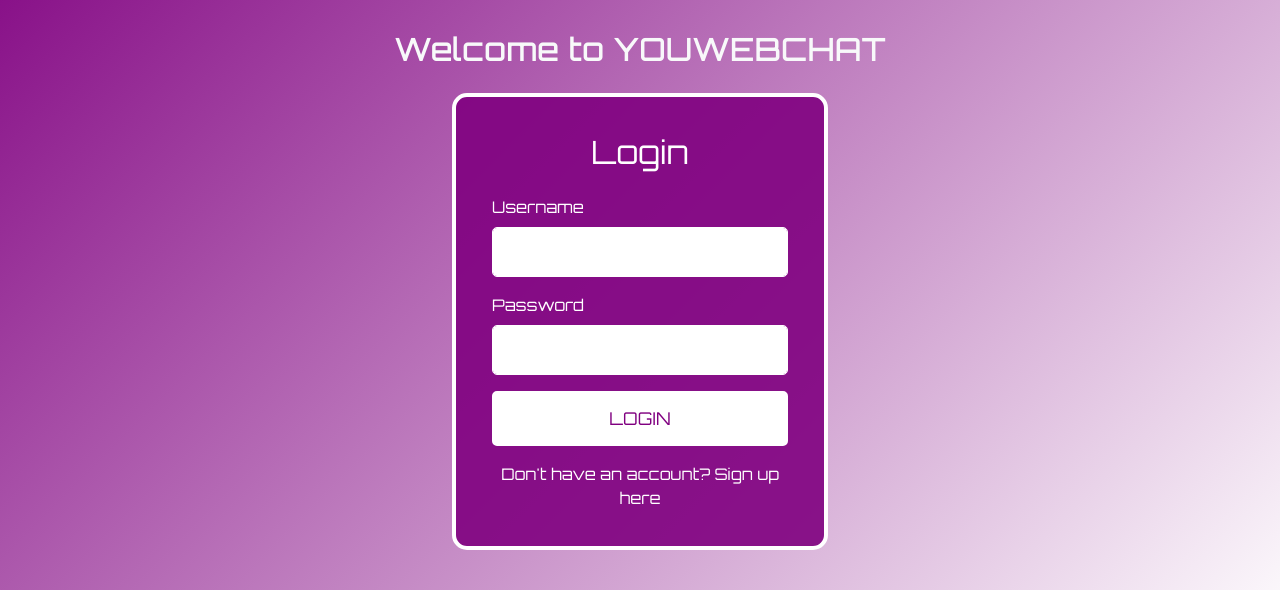
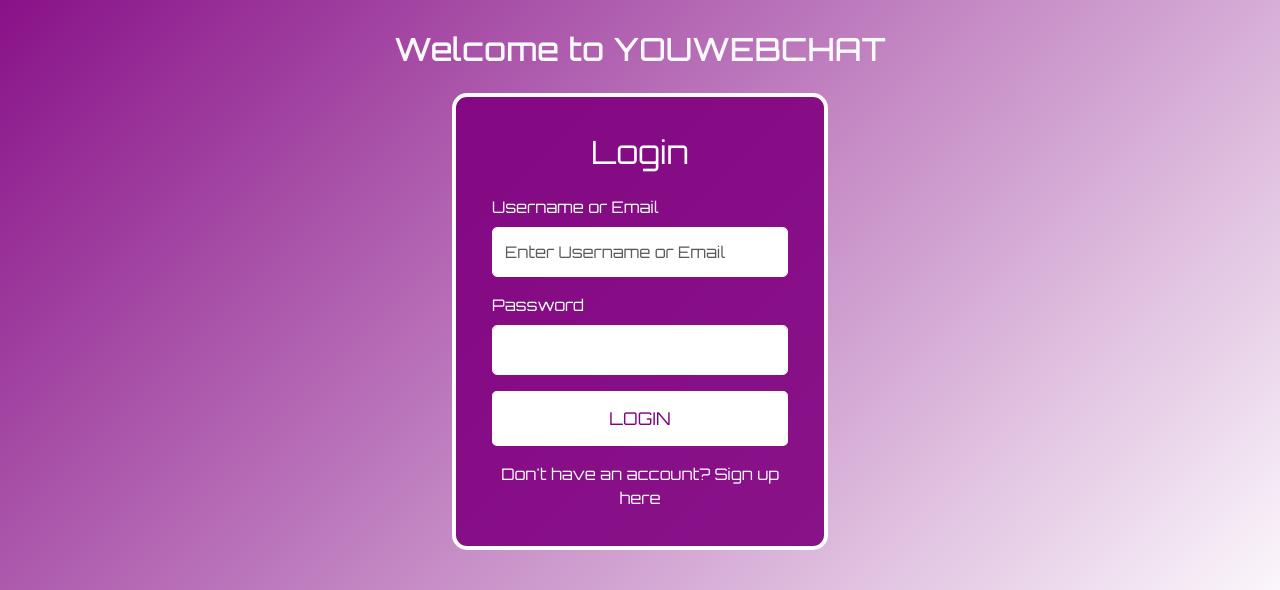
Before and after one commit to MoTECH01111/WEBCHAT---SF--PRO, a Flask app: page /login in a window 1280 px wide. Shown: the part 140-730 px from the top of the page. Run offline with Flask 3, Linux system fonts and the light colour scheme.

Commit message:
Hashing for Email, Database, and digital sig code
Added in Database
Queries that were needed
Digital signature code with public and private keys
Salt and hashing for emails

```diff
--- /dev/null
+++ b/-- SQLite.sql
@@ -0,0 +1,2 @@
+-- SQLite
+ALTER TABLE messages ADD COLUMN signature TEXT;
--- /dev/null
+++ b/-- SQLiteEmail add to users.sql
@@ -0,0 +1,2 @@
+-- SQLite
+ALTER TABLE users ADD COLUMN email TEXT;
--- a/Templates/login.html
+++ b/Templates/login.html
@@ -18,8 +18,9 @@
                         <h5 class="card-title text-center mb-4 custom-color2 display-6 fw-normal">Login</h5>
                         <form class="login_login-form" action="/login" method="POST">
                             <div class="mb-3">
-                                <label for="username" class="form-label">Username</label>
-                                <input type="username" class="form-control" id="username" name="username" required>
+                                <label for="login" class="form-label">Username or Email</label>
+                                <!-- Changed name="username" to name="login" -->
+                                <input type="text" class="form-control" id="login" name="login" placeholder="Enter Username or Email" required>
                             </div>
                             <div class="mb-3">
                                 <label for="password" class="form-label">Password</label>
--- a/app.py
+++ b/app.py
@@ -1,47 +1,114 @@
-from flask import Flask, render_template, request, redirect, url_for, session, jsonify
 from werkzeug.security import generate_password_hash, check_password_hash
 from werkzeug.utils import secure_filename
-from werkzeug.security import generate_password_hash, check_password_hash
 from cryptography.fernet import Fernet
+from cryptography.hazmat.primitives.asymmetric import rsa, padding
+from cryptography.hazmat.primitives import serialization, hashes
+from hashlib import sha256
 import sqlite3
 import os
+from flask import Flask, session, redirect, url_for, request, render_template, jsonify
 from flask_socketio import SocketIO, emit, join_room, leave_room
 
 app = Flask(__name__)
 app.secret_key = os.urandom(24)
 
-# Initialize Flask-SocketIO
 socketio = SocketIO(app)
 active_users = set()
 
-# Generate a Fernet encryption key
+#To generate the Fernet encryption key
 encryption_key = Fernet.generate_key()
 cipher_suite = Fernet(encryption_key)
 
-# Database setup
+#Alexandra did this for
+#To Generate a hash with a random salt to encrypt emails
+def hash_with_salt(data):
+    salt = os.urandom(16)  #To generate a 16-byte salt at random
+    salted_data = salt + data.encode()
+    hashed_data = sha256(salted_data).hexdigest()
+    return salt, hashed_data
+
+#To verify data with the stored hash and salt in the database
+def verify_with_salt(salt, data, hashed_data):
+    return sha256(salt + data.encode()).hexdigest() == hashed_data
+
+#RSA key generation with serialization and storage for public and private keys
+def generate_rsa_keypair():
+    private_key = rsa.generate_private_key(public_exponent=65537, key_size=2048)
+    public_key = private_key.public_key()
+    return private_key, public_key
+
+def serialize_key(key, private=False):
+    if private:
+        return key.private_bytes(
+            encoding=serialization.Encoding.PEM,
+            format=serialization.PrivateFormat.PKCS8,
+            encryption_algorithm=serialization.NoEncryption()
+        )
+    else:
+        return key.public_bytes(
+            encoding=serialization.Encoding.PEM,
+            format=serialization.PublicFormat.SubjectPublicKeyInfo
+        )
+
+def store_keys(username, private_key, public_key):
+    with open(f"{username}_private_key.pem", "wb") as private_file:
+        private_file.write(serialize_key(private_key, private=True))
+    with open(f"{username}_public_key.pem", "wb") as public_file:
+        public_file.write(serialize_key(public_key))
+
+#To encrypt and decrypt messages
+def encrypt_message(message):
+    return cipher_suite.encrypt(message.encode()).decode()
+
+def decrypt_message(encrypted_message):
+    return cipher_suite.decrypt(encrypted_message.encode()).decode()
+
+#sign and verify messages for the digital signatures done by Alexandra
+def sign_message(private_key_path, message):
+    with open(private_key_path, "rb") as key_file:
+        private_key = serialization.load_pem_private_key(key_file.read(), password=None)
+    signature = private_key.sign(
+        message.encode(),
+        padding.PSS(mgf=padding.MGF1(hashes.SHA256()), salt_length=padding.PSS.MAX_LENGTH),
+        hashes.SHA256()
+    )
+    return signature
+
+def verify_signature(public_key_path, message, signature):
+    with open(public_key_path, "rb") as key_file:
+        public_key = serialization.load_pem_public_key(key_file.read())
+    try:
+        public_key.verify(
+            signature,
+            message.encode(),
+            padding.PSS(mgf=padding.MGF1(hashes.SHA256()), salt_length=padding.PSS.MAX_LENGTH),
+            hashes.SHA256()
+        )
+        return True
+    except Exception:
+        return False
+
+#Database setup connection and database done by Alexandra
 def init_db():
     conn = sqlite3.connect("chat.db")
     cursor = conn.cursor()
     cursor.execute('''CREATE TABLE IF NOT EXISTS users (
-                        id INTEGER PRIMARY KEY AUTOINCREMENT,
-                        username TEXT UNIQUE NOT NULL,
-                        password TEXT NOT NULL)''')
+                    id INTEGER PRIMARY KEY AUTOINCREMENT,
+                    username TEXT UNIQUE NOT NULL,
+                    password TEXT NOT NULL,
+                    email TEXT UNIQUE NOT NULL)''')
+
     cursor.execute('''CREATE TABLE IF NOT EXISTS messages (
                         id INTEGER PRIMARY KEY AUTOINCREMENT,
                         sender TEXT NOT NULL,
                         receiver TEXT NOT NULL,
-                        message TEXT NOT NULL)''')
+                        message TEXT NOT NULL,
+                        signature TEXT NOT NULL)''')
+    cursor.execute('''CREATE TABLE IF NOT EXISTS user_salts (
+                        username TEXT PRIMARY KEY,
+                        email_salt TEXT NOT NULL)''')
     conn.commit()
     conn.close()
-
-# Encrypt function for messages
-def encrypt_message(message, username):
-    return cipher_suite.encrypt(f"{username}:{message}".encode()).decode()
-
-# Decrypt function for messages
-def decrypt_message(encrypted_message):
-    decrypted = cipher_suite.decrypt(encrypted_message.encode()).decode()
-    return decrypted.split(":", 1)[1]  # Return only the message part
 
 @app.route('/')
 def home():
@@ -49,123 +116,128 @@ def home():
 
 @app.route('/register', methods=['GET', 'POST'])
 def register():
-    # Check if the user is already logged in, if so, redirect to the chat page
     if 'username' in session:
         return redirect(url_for('chat'))
 
     if request.method == 'POST':
         username = request.form['username']
+        email = request.form['email']
+        #This will get the plain text password from the system
+        #(generate_password_hash()) this uses secure hashing algorithm to convert the plain text password
         password = generate_password_hash(request.form['password'])
+        private_key, public_key = generate_rsa_keypair()
+        email_salt, hashed_email = hash_with_salt(email)
 
         try:
             conn = sqlite3.connect("chat.db")
             cursor = conn.cursor()
-            cursor.execute("INSERT INTO users (username, password) VALUES (?, ?)", (username, password))
+            cursor.execute(
+                "INSERT INTO users (username, email, password) VALUES (?, ?, ?)",
+                (username, hashed_email, password)
+            )
+            cursor.execute(
+                "INSERT INTO user_salts (username, email_salt) VALUES (?, ?)",
+                (username, email_salt.hex())
+            )
             conn.commit()
             conn.close()
+
+            store_keys(username, private_key, public_key)
+
             return redirect(url_for('login'))
         except sqlite3.IntegrityError:
-            return "Username already taken. Please choose another."
+            return "Username or email already taken. Please choose another."
 
     return render_template('register.html')
 
 @app.route('/login', methods=['GET', 'POST'])
 def login():
-    # Check if the user is already logged in, if so, redirect to the chat page
     if 'username' in session:
         return redirect(url_for('chat'))
 
     if request.method == 'POST':
-        username = request.form['username']
+        login_input = request.form['login']
         password = request.form['password']
 
         conn = sqlite3.connect("chat.db")
         cursor = conn.cursor()
-        cursor.execute("SELECT * FROM users WHERE username = ?", (username,))
+        cursor.execute("SELECT * FROM users WHERE username = ? OR email = ?", (login_input, login_input))
         user = cursor.fetchone()
+
+        if user:
+            if '@' in login_input:
+                cursor.execute("SELECT email_salt FROM user_salts WHERE username = ?", (user[1],))#added by Alexandra
+                salt_row = cursor.fetchone()
+                if salt_row:
+                    email_salt = bytes.fromhex(salt_row[0])
+                    if not verify_with_salt(email_salt, login_input, user[3]):
+                        return "Invalid email or password."
+            if check_password_hash(user[2], password):
+                session['username'] = user[1]
+                return redirect(url_for('chat'))
+
         conn.close()
-
-        if user and check_password_hash(user[2], password):
-            session['username'] = username
-            return redirect(url_for('chat'))
-        else:
-            return "Invalid username or password."
+        return "Invalid username/email or password."
 
     return render_template('login.html')
 
-
-@app.route('/chat', methods=['GET', 'POST'])
-def chat():
-    if request.method == 'POST':
-        sender = session['username']
-        receiver = request.json['receiver']
-        message = request.json['message']
-        encrypted_message = encrypt_message(message, sender)
-
-        # Insert encrypted message into the database
-        conn = sqlite3.connect("chat.db")
-        cursor = conn.cursor()
-        cursor.execute("INSERT INTO messages (sender, receiver, message) VALUES (?, ?, ?)",
-                       (sender, receiver, encrypted_message))
-        conn.commit()
-        conn.close()
-
-        # Emit message to the receiver using SocketIO
-        emit('new_message', {'sender': sender, 'message': decrypt_message(encrypted_message)}, room=receiver)
-        return jsonify({"sender": sender, "message": decrypt_message(encrypted_message)})
-
-    return render_template('chat.html')
-
-# SocketIO event handler to send messages to specific users
 @socketio.on('join')
 def handle_join(username):
-    # Add the user to the active users set
     active_users.add(username)
     session['username'] = username
-    join_room(username)  # This ensures each user joins their unique room
-
-    # Broadcast the updated list of active users to all clients
+    join_room(username)
     emit('update_user_list', list(active_users), broadcast=True)
 
 @socketio.on('disconnect')
 def handle_disconnect():
-    # Retrieve the username from the session or a custom method you use
     username = session.get('username')
     if username and username in active_users:
         active_users.remove(username)
-        # Broadcast the updated list after user leaves
         emit('update_user_list', list(active_users), broadcast=True)
 
+@app.route('/chat')
+def chat():
+    if 'username' not in session:
+        return redirect(url_for('login'))
+
+    username = session['username']
+    return render_template('chat.html', username=username, active_users=list(active_users))
 
 @socketio.on('send_message')
 def handle_message(data):
-    sender = session['username']
+    # Check if the user is logged in
+    sender = session.get('username')
+    if not sender:
+        emit('error', {'message': 'You must be logged in to send messages.'})
+        return  # Return early if not logged in
+
     receiver = data['receiver']
     message = data['message']
     mediaUrl = data.get('mediaUrl')
 
-    encrypted_message = encrypt_message(message, sender)
+    # Encrypt and sign the message
+    private_key_path = f"{sender}_private_key.pem"
+    signature = sign_message(private_key_path, message)
+    encrypted_message = encrypt_message(message)
 
-    # Insert encrypted message into the database
+    #To save the messages to the database
     conn = sqlite3.connect("chat.db")
     cursor = conn.cursor()
-    cursor.execute("INSERT INTO messages (sender, receiver, message) VALUES (?, ?, ?)",
-                   (sender, receiver, encrypted_message))
+    cursor.execute("INSERT INTO messages (sender, receiver, message, signature) VALUES (?, ?, ?, ?)",
+                   (sender, receiver, encrypted_message, signature.hex()))
     conn.commit()
     conn.close()
 
-    # Emit encrypted message to receiver’s room
+    # Emit the message to the receiver
     emit('new_message', {
         'sender': sender,
         'message': decrypt_message(encrypted_message),
-        'mediaUrl': mediaUrl},
-        room=receiver)
+        'signature': signature.hex(),
+        'mediaUrl': mediaUrl
+    }, room=receiver)
 
     # Notify the receiver about the new message
-    emit('notification', {
-        'sender': sender,
-        'message': 'You have a new message'},
-        room=receiver)
+    emit('notification', {'sender': sender, 'message': 'You have a new message'}, room=receiver)
 
 @app.route('/fetch_messages', methods=['GET'])
 def fetch_messages():
@@ -176,21 +248,32 @@ def fetch_messages():
 
     conn = sqlite3.connect("chat.db")
     cursor = conn.cursor()
-    cursor.execute("SELECT sender, message FROM messages WHERE receiver = ?", (username,))
+    cursor.execute("SELECT sender, message, signature FROM messages WHERE receiver = ?", (username,))
     messages = cursor.fetchall()
     conn.close()
 
-    decrypted_messages = [{"sender": sender, "message": decrypt_message(message)} for sender, message in messages]
+    #Digital signature is for verifying the messages authenticity
+    verified_messages = [] #
+    for sender, encrypted_message, signature in messages:
+        public_key_path = f"{sender}_public_key.pem"
+        decrypted_message = decrypt_message(encrypted_message)
+        signature_bytes = bytes.fromhex(signature)
+        #verify_signature(public_key_path, decrypted_message, signature_bytes) will check for the authenticity of the message
+        #If the signatures matches it should confirm the sender created the message and has not been messed with
+        #If the signature is invalid it indicated tampering or a mismatch in keys
+        if verify_signature(public_key_path, decrypted_message, signature_bytes):
+            verified_messages.append({"sender": sender, "message": decrypted_message})
+        else:
+            verified_messages.append({"sender": sender, "message": "[Signature verification failed]"})
 
-    return jsonify(decrypted_messages)
+    return jsonify(verified_messages)
 
 @app.route('/logout', methods=['GET'])
 def logout():
     session.pop('username', None)  # Remove the username from session to log out
     return redirect(url_for('login'))  # Redirect to login page after logging out
 
-# erins code -----
-
+#erins code -----
 allowedExtensions = {'png', 'jpg', 'jpeg', 'gif'}
 uploadFolder = 'static/uploads'
 app.config['uploadFolder'] = uploadFolder
```
Also changed, not shown: import sqlite3.py (added, +36 -0 lines), Templates/.db2devextconfig.json (added), chat.db, 4 other files.
